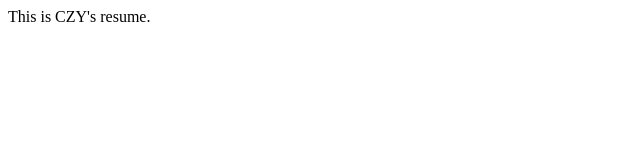
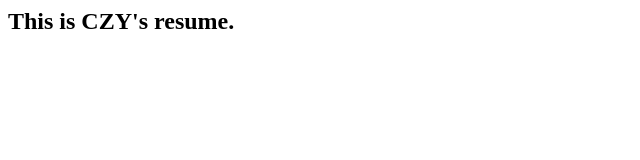
Before and after one commit to chen2541459907/resume, a plain HTML site: page index.html in a window 1280 px wide. Shown: the whole page, without its empty margins (0-640 px from the left). Drawn offline with Linux system fonts and the light colour scheme.

Commit message:
为欢迎词添加h2

```diff
--- a/index.html
+++ b/index.html
@@ -1,5 +1,5 @@
 <html>
   <body>
-    This is CZY's resume.
+    <h2>This is CZY's resume.</h2>
   </body>
 </html>
```
